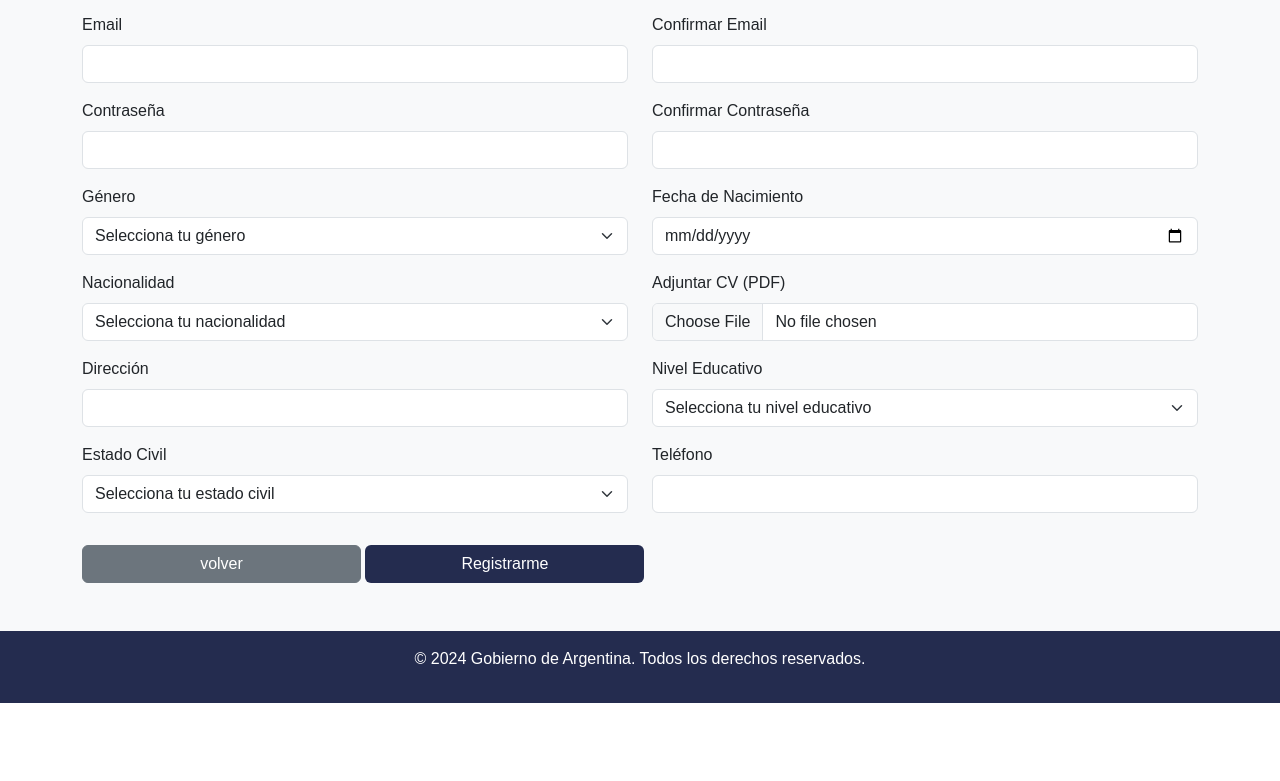
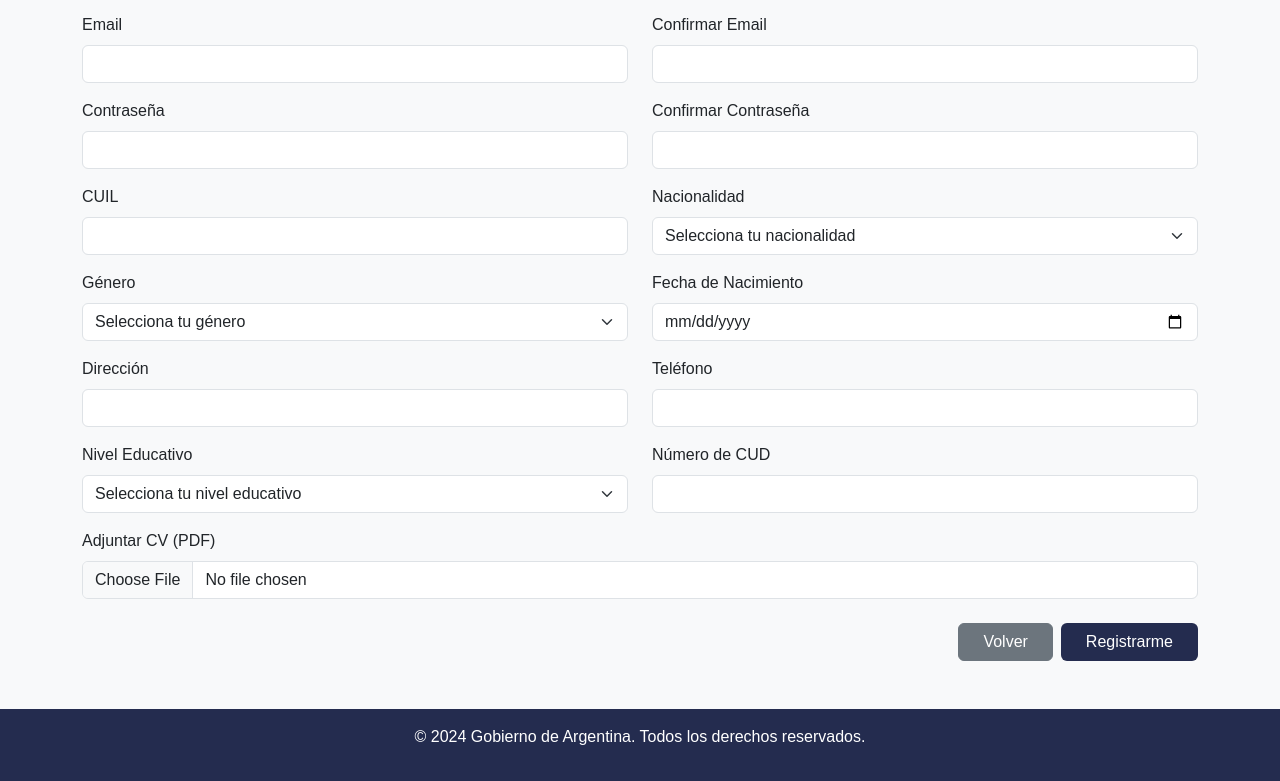
Before and after one commit to Concursar/concursar.github.io, a plain HTML site: page login.html in a window 1280 px wide. Shown: the part 230-1011 px from the top of the page. Before the commit the page ends 933 px from the top, so only its background shows below. Drawn offline with nearby package versions, Linux system fonts and the light colour scheme.

Commit message:
Update login.html
acgregado de CUD y CUIL

```diff
--- a/login.html
+++ b/login.html
@@ -16,7 +16,7 @@
     <nav class="navbar navbar-expand-lg navbar-dark bg-gob">
         <div class="container-fluid">
             <img src="assets/img/sello_ico.png" width="35" alt="" class="mx-3">
-            <a class="navbar-brand" href="#">Ingresar.gob.ar</a>
+            <a class="navbar-brand" href="#">Reclutar.gob.ar</a>
             <button class="navbar-toggler" type="button" data-bs-toggle="collapse" data-bs-target="#navbarNav"
                 aria-controls="navbarNav" aria-expanded="false" aria-label="Toggle navigation">
                 <span class="navbar-toggler-icon"></span>
@@ -81,6 +81,23 @@
                 </div>
                 <div class="row">
                     <div class="col-md-6 mb-3">
+                        <label for="cuil" class="form-label">CUIL</label>
+                        <input type="number" class="form-control" id="cuil" required>
+                    </div>
+                    <div class="col-md-6 mb-3">
+                        <label for="nacionalidad" class="form-label">Nacionalidad</label>
+                        <select class="form-select" id="nacionalidad" required>
+                            <option value="">Selecciona tu nacionalidad</option>
+                            <option value="argentina">Argentina</option>
+                            <option value="brasil">Brasil</option>
+                            <option value="chile">Chile</option>
+                            <option value="uruguay">Uruguay</option>
+                            <option value="otro">Otro</option>
+                        </select>
+                    </div>
+                </div>
+                <div class="row">
+                    <div class="col-md-6 mb-3">
                         <label for="genero" class="form-label">Género</label>
                         <select class="form-select" id="genero" required>
                             <option value="">Selecciona tu género</option>
@@ -96,26 +113,16 @@
                 </div>
                 <div class="row">
                     <div class="col-md-6 mb-3">
-                        <label for="nacionalidad" class="form-label">Nacionalidad</label>
-                        <select class="form-select" id="nacionalidad" required>
-                            <option value="">Selecciona tu nacionalidad</option>
-                            <option value="argentina">Argentina</option>
-                            <option value="brasil">Brasil</option>
-                            <option value="chile">Chile</option>
-                            <option value="uruguay">Uruguay</option>
-                            <option value="otro">Otro</option>
-                        </select>
-                    </div>
-                    <div class="col-md-6 mb-3">
-                        <label for="cv" class="form-label">Adjuntar CV (PDF)</label>
-                        <input type="file" class="form-control" id="cv" accept="application/pdf" required>
-                    </div>
-                </div>
-                <div class="row">
-                    <div class="col-md-6 mb-3">
                         <label for="direccion" class="form-label">Dirección</label>
                         <input type="text" class="form-control" id="direccion" required>
                     </div>
+                    <div class="col-md-6 mb-3">
+                        <label for="telefono" class="form-label">Teléfono</label>
+                        <input type="tel" class="form-control" id="telefono" required>
+                    </div>
+
+                </div>
+                <div class="row">
                     <div class="col-md-6 mb-3">
                         <label for="nivel-educativo" class="form-label">Nivel Educativo</label>
                         <select class="form-select" id="nivel-educativo" required>
@@ -123,29 +130,26 @@
                             <option value="primaria">Primaria</option>
                             <option value="secundaria">Secundaria</option>
                             <option value="tecnico">Técnico</option>
+                            <option value="tecnico">Terciario</option>
                             <option value="universitario">Universitario</option>
                             <option value="postgrado">Postgrado</option>
                         </select>
                     </div>
-                </div>
-                <div class="row">
                     <div class="col-md-6 mb-3">
-                        <label for="estado-civil" class="form-label">Estado Civil</label>
-                        <select class="form-select" id="estado-civil" required>
-                            <option value="">Selecciona tu estado civil</option>
-                            <option value="soltero">Soltero/a</option>
-                            <option value="casado">Casado/a</option>
-                            <option value="divorciado">Divorciado/a</option>
-                            <option value="viudo">Viudo/a</option>
-                        </select>
-                    </div>
-                    <div class="col-md-6 mb-3">
-                        <label for="telefono" class="form-label">Teléfono</label>
-                        <input type="tel" class="form-control" id="telefono" required>
+                        <label for="cud" class="form-label">Número de CUD</label>
+                        <input type="number" class="form-control" id="cud">
                     </div>
                 </div>
-                <a href="./index.html" class="btn btn-secondary mt-3 w-25">volver</a>
-                <button type="submit" href="./index.html" class="btn btn-gob mt-3 w-25">Registrarme</button>
+                <div>
+                    <label for="cv" class="form-label">Adjuntar CV (PDF)</label>
+                    <input type="file" class="form-control" id="cv" accept="application/pdf" required>
+                </div>
+                <div class="row mt-4">
+                    <div class="col-md-12 d-flex justify-content-end">
+                        <a href="./index.html" class="btn btn-secondary px-4 me-2">Volver</a>
+                        <button type="submit" class="btn btn-gob px-4">Registrarme</button>
+                    </div>
+                </div>
             </form>
         </div>
     </section>
```
